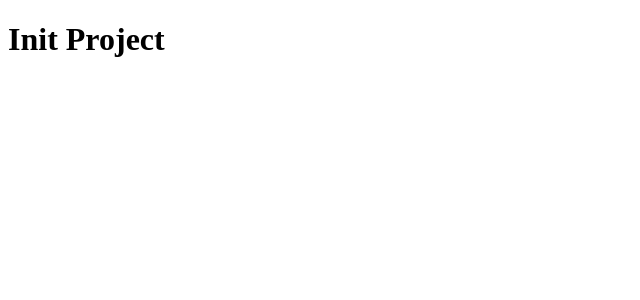
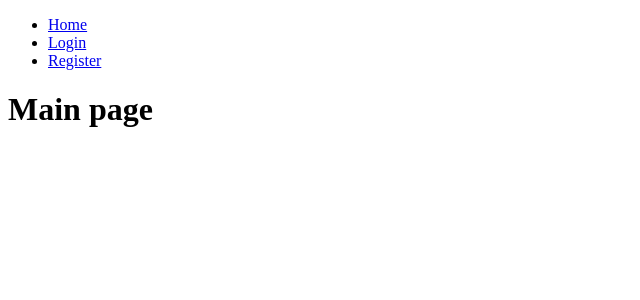
Before and after one commit to gemushka-dev/todo-app, a React (Vite) app in the folder frontend/: page / in a window 1280 px wide. Shown: the top 300 px of the page, without its empty margins (0-640 px from the left). Built offline with nearby package versions, Linux system fonts and the light colour scheme.

Commit message:
feat(router): setup basic routing

```diff
--- a/frontend/package.json
+++ b/frontend/package.json
@@ -11,13 +11,15 @@
   },
   "dependencies": {
     "react": "^19.2.5",
-    "react-dom": "^19.2.5"
+    "react-dom": "^19.2.5",
+    "react-router-dom": "^7.14.2"
   },
   "devDependencies": {
     "@eslint/js": "^9.39.4",
     "@types/node": "^24.12.2",
     "@types/react": "^19.2.14",
     "@types/react-dom": "^19.2.3",
+    "@types/react-router-dom": "^5.3.3",
     "@vitejs/plugin-react": "^6.0.1",
     "eslint": "^9.39.4",
     "eslint-plugin-react-hooks": "^7.1.1",
--- a/frontend/src/App.tsx
+++ b/frontend/src/App.tsx
@@ -1,3 +1,17 @@
+import { Routes, Route } from "react-router-dom";
+import { Navbar } from "./components/Navbar";
+
 export const App = () => {
-  return <h1>Init Project</h1>;
+  return (
+    <>
+      <header>
+        <Navbar />
+      </header>
+      <Routes>
+        <Route path="/" element={<h1>Main page</h1>} />
+        <Route path="/login" element={<h1>Login page</h1>} />
+        <Route path="/register" element={<h1>Register Page</h1>} />
+      </Routes>
+    </>
+  );
 };
--- a/frontend/src/main.tsx
+++ b/frontend/src/main.tsx
@@ -1,9 +1,12 @@
 import { StrictMode } from "react";
 import { createRoot } from "react-dom/client";
+import { BrowserRouter } from "react-router-dom";
 import { App } from "./App";
 
 createRoot(document.getElementById("root")!).render(
   <StrictMode>
-    <App />
+    <BrowserRouter>
+      <App />
+    </BrowserRouter>
   </StrictMode>,
 );
```
